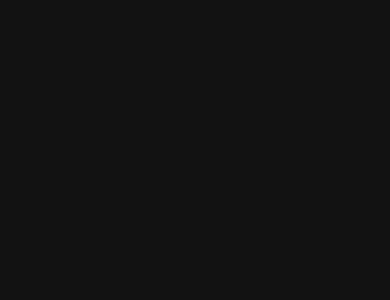
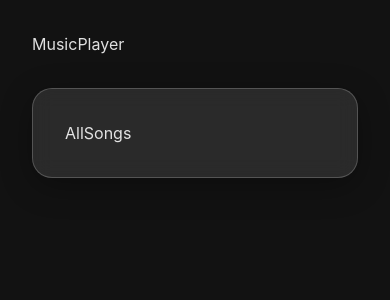
Before and after one commit to Lerik13/react-projects, a React (Vite) app in the folder music-player/: page / in a window 390 px wide. Shown: the top 300 px of the page. Built offline with nearby package versions, Linux system fonts and the light colour scheme.

Commit message:
layout of app

```diff
--- a/music-player/package.json
+++ b/music-player/package.json
@@ -11,7 +11,8 @@
   },
   "dependencies": {
     "react": "^19.2.0",
-    "react-dom": "^19.2.0"
+    "react-dom": "^19.2.0",
+    "react-router": "^7.12.0"
   },
   "devDependencies": {
     "@eslint/js": "^9.39.1",
--- a/music-player/src/App.tsx
+++ b/music-player/src/App.tsx
@@ -1,5 +1,27 @@
+import { BrowserRouter, Route, Routes } from 'react-router'
+import { MusicPlayer } from './components/MusicPlayer'
+import { AllSongs } from './components/AllSongs'
+import { PlayList } from './components/PlayList'
+
 function App() {
-  return <div className='app'></div>
+  return (
+    <BrowserRouter>
+      <div className='app'>
+        {/* <Navbar /> */}
+        <main className='app-main'>
+          <div className='player-section'>
+            <MusicPlayer />
+          </div>
+          <div className='content-section'>
+            <Routes>
+              <Route path='/' element={<AllSongs />} />
+              <Route path='/playlist' element={<PlayList />} />
+            </Routes>
+          </div>
+        </main>
+      </div>
+    </BrowserRouter>
+  )
 }
 
 export default App
--- /dev/null
+++ b/music-player/src/components/AllSongs.tsx
@@ -0,0 +1,5 @@
+type Props = {}
+
+export const AllSongs = (props: Props) => {
+  return <div>AllSongs</div>
+}
--- /dev/null
+++ b/music-player/src/components/MusicPlayer.tsx
@@ -0,0 +1,5 @@
+type Props = {}
+
+export const MusicPlayer = (props: Props) => {
+  return <div>MusicPlayer</div>
+}
--- /dev/null
+++ b/music-player/src/components/PlayList.tsx
@@ -0,0 +1,5 @@
+type Props = {}
+
+export const PlayList = (props: Props) => {
+  return <div>PlayList</div>
+}
--- a/music-player/src/index.css
+++ b/music-player/src/index.css
@@ -28,3 +28,64 @@
   padding: 2rem;
   min-height: 100vh;
 }
+
+.app-header {
+  text-align: center;
+  margin-bottom: 3rem;
+}
+
+.app-header h1 {
+  font-size: 3.5rem;
+  font-weight: 700;
+  margin: 0;
+  background: linear-gradient(45deg, #10b981, #059669, #047857);
+  background-size: 200% 200%;
+  -webkit-background-clip: text;
+  -webkit-text-fill-color: transparent;
+  background-clip: text;
+  animation: gradientShift 3s ease-in-out infinite;
+}
+
+.app-header p {
+  font-size: 1.2rem;
+  color: rgba(255, 255, 255, 0.7);
+  margin: 0.5rem 0 0 0;
+}
+
+@keyframes gradientShift {
+  0%,
+  100% {
+    background-position: 0% 50%;
+  }
+  50% {
+    background-position: 100% 50%;
+  }
+}
+
+.app-main {
+  display: grid;
+  grid-template-columns: 1fr 1fr;
+  gap: 2rem;
+  align-items: start;
+}
+
+.content-section {
+  background: rgba(255, 255, 255, 0.1);
+  backdrop-filter: blur(10px);
+  border-radius: 20px;
+  padding: 2rem;
+  border: 1px solid rgba(255, 255, 255, 0.2);
+  box-shadow: 0 8px 32px rgba(0, 0, 0, 0.3);
+  max-height: 600px;
+  overflow-y: auto;
+}
+
+@media (max-width: 768px) {
+  .app-main {
+    grid-template-columns: 1fr;
+  }
+
+  .app-header h1 {
+    font-size: 2.5rem;
+  }
+}
```
Also changed, not shown: 1 other file (tests, documents, lock files or other folders).
